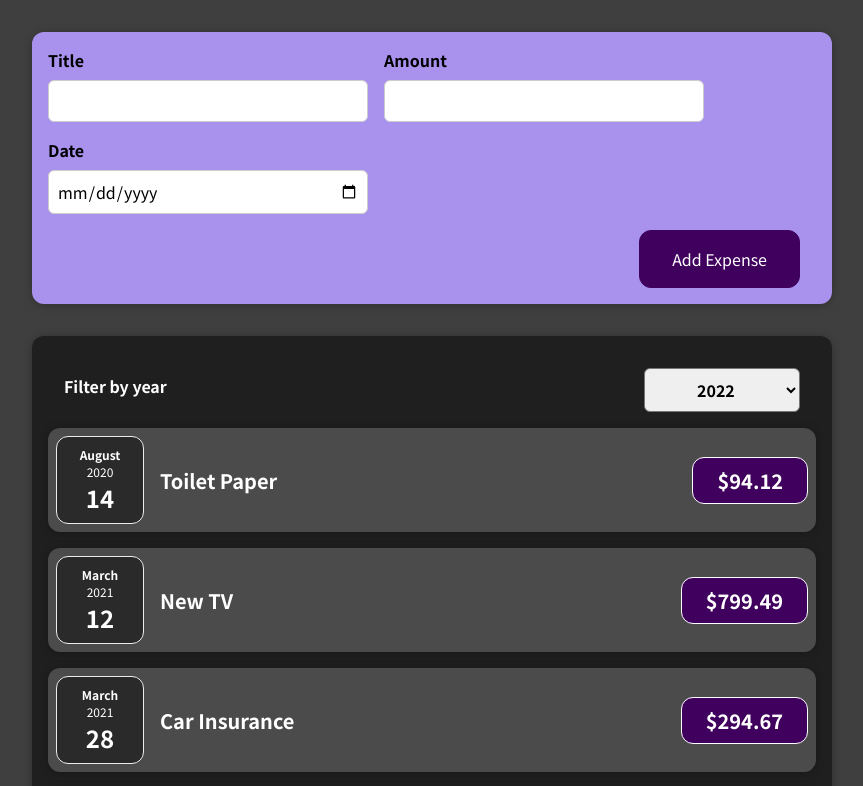
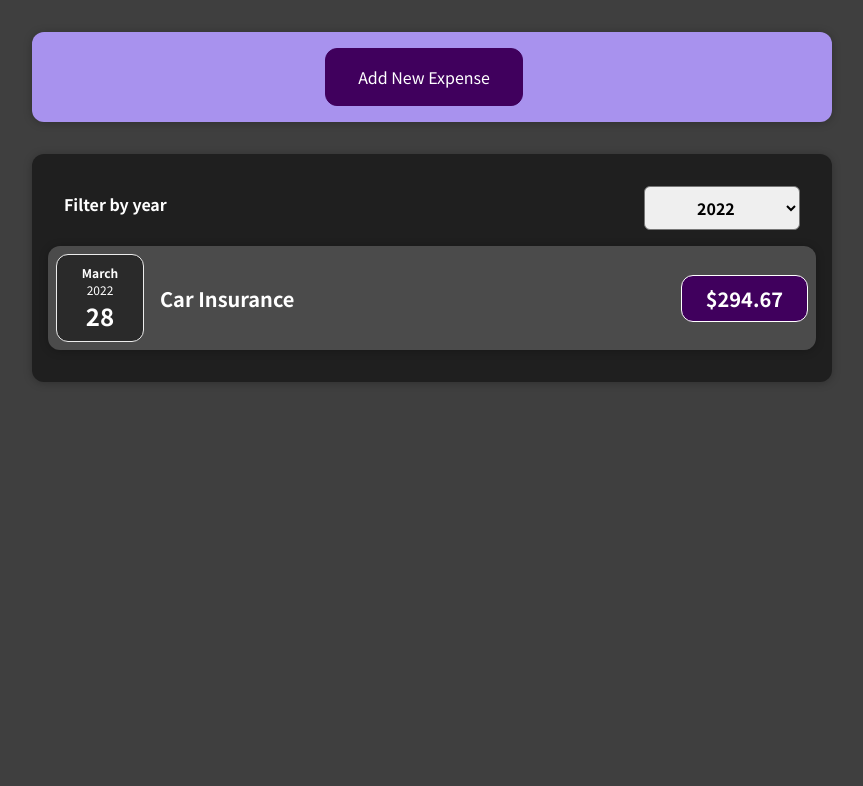
Before and after one commit to oobinss/react-complete-guide, a React (Create React App) app: page / in a window 1280 px wide. Shown: the top 786 px of the page, without its empty margins (208-1071 px from the left). Built offline with nearby package versions, Linux system fonts and the light colour scheme.

Commit message:
동적 리스트 렌더링

```diff
--- a/src/App.js
+++ b/src/App.js
@@ -1,8 +1,9 @@
+import React, { useState } from 'react'
+
 import NewExpense from './components/NewExpense/NewExpense'
 import Expenses from './components/Expenses/Expenses'
 
-function App() {
-  const expenses = [
+const DUMMY_EXPENSES = [
   {
     id: 'e1',
     title: 'Toilet Paper',
@@ -14,7 +15,7 @@
     id: 'e3',
     title: 'Car Insurance',
     amount: 294.67,
-      date: new Date(2021, 2, 28),
+    date: new Date(2022, 2, 28),
   },
   {
     id: 'e4',
@@ -24,8 +25,13 @@
   },
 ]
 
+function App() {
+  const [expenses, setExpenses] = useState(DUMMY_EXPENSES)
+
   const addExpenseHandler = (expense) => {
-    console.log(expense)
+    setExpenses((prevExpenses) => {
+      return [expense, ...prevExpenses]
+    })
   }
 
   return (
--- a/src/components/Expenses/Expenses.js
+++ b/src/components/Expenses/Expenses.js
@@ -12,6 +12,23 @@
     setFilteredYear(selectedYear)
   }
 
+  const filteredExpenses = props.items.filter((expense) => {
+    return expense.date.getFullYear().toString() === filteredYear
+  })
+
+  let expensesContent = <p>No expenses found.</p>
+
+  if (filteredExpenses.length > 0) {
+    expensesContent = filteredExpenses.map((expense) => (
+      <ExpenseItem
+        key={expense.id}
+        title={expense.title}
+        amount={expense.amount}
+        date={expense.date}
+      />
+    ))
+  }
+
   return (
     <div>
       <Card className='expenses'>
@@ -19,26 +36,7 @@
           selected={filteredYear}
           onChangeFilter={filterChangeHandler}
         />
-        <ExpenseItem
-          title={props.items[0].title}
-          amount={props.items[0].amount}
-          date={props.items[0].date}
-        />
-        <ExpenseItem
-          title={props.items[1].title}
-          amount={props.items[1].amount}
-          date={props.items[1].date}
-        />
-        <ExpenseItem
-          title={props.items[2].title}
-          amount={props.items[2].amount}
-          date={props.items[2].date}
-        />
-        <ExpenseItem
-          title={props.items[3].title}
-          amount={props.items[3].amount}
-          date={props.items[3].date}
-        />
+        {expensesContent}
       </Card>
     </div>
   )
--- a/src/components/NewExpense/ExpenseForm.js
+++ b/src/components/NewExpense/ExpenseForm.js
@@ -6,21 +6,9 @@
   const [enteredTitle, setEnteredTitle] = useState('')
   const [enteredAmount, setEnteredAmount] = useState('')
   const [enteredDate, setEnteredDate] = useState('')
-  // const [userInput, setUserInput] = useState({
-  //   enteredTitle : '',
-  //   enteredAmount: '',
-  //   enteredDate: '',
-  // })
 
   const titleChangeHandler = (event) => {
     setEnteredTitle(event.target.value)
-    // setUserInput({
-    //   ...userInput,
-    //   enteredTitle: event.target.value
-    // })
-    // setUserInput((prevState)=>{
-    //   return {...prevState,    enteredTitle: event.target.value};
-    // })
   }
 
   const amountChangeHandler = (event) => {
@@ -79,6 +67,9 @@
         </div>
       </div>
       <div className='new-expense__actions'>
+        <button type='button' onClick={props.onCancel}>
+          Cancel
+        </button>
         <button type='submit'>Add Expense</button>
       </div>
     </form>
--- a/src/components/NewExpense/NewExpense.js
+++ b/src/components/NewExpense/NewExpense.js
@@ -1,20 +1,39 @@
-import React from 'react'
+import React, { useState } from 'react'
 
 import './NewExpense.css'
 import ExpenseForm from './ExpenseForm'
 
 const NewExpense = (props) => {
+  const [isEditing, setIsEditing] = useState(false)
+
   const saveExpenseDataHandler = (enteredExpenseData) => {
     const expenseData = {
       ...enteredExpenseData,
       id: Math.random().toString(),
     }
     props.onAddExpense(expenseData)
+    setIsEditing(false)
+  }
+
+  const startEditingHandler = () => {
+    setIsEditing(true)
+  }
+
+  const stopEditingHandler = () => {
+    setIsEditing(false)
   }
 
   return (
     <div className='new-expense'>
-      <ExpenseForm onSaveExpenseData={saveExpenseDataHandler} />
+      {!isEditing && (
+        <button onClick={startEditingHandler}>Add New Expense</button>
+      )}
+      {isEditing && (
+        <ExpenseForm
+          onSaveExpenseData={saveExpenseDataHandler}
+          onCancel={stopEditingHandler}
+        />
+      )}
     </div>
   )
 }
```
Also changed, not shown: 1 other file (tests, documents, lock files or other folders). Lines whose indentation alone changed are shown as unchanged.
